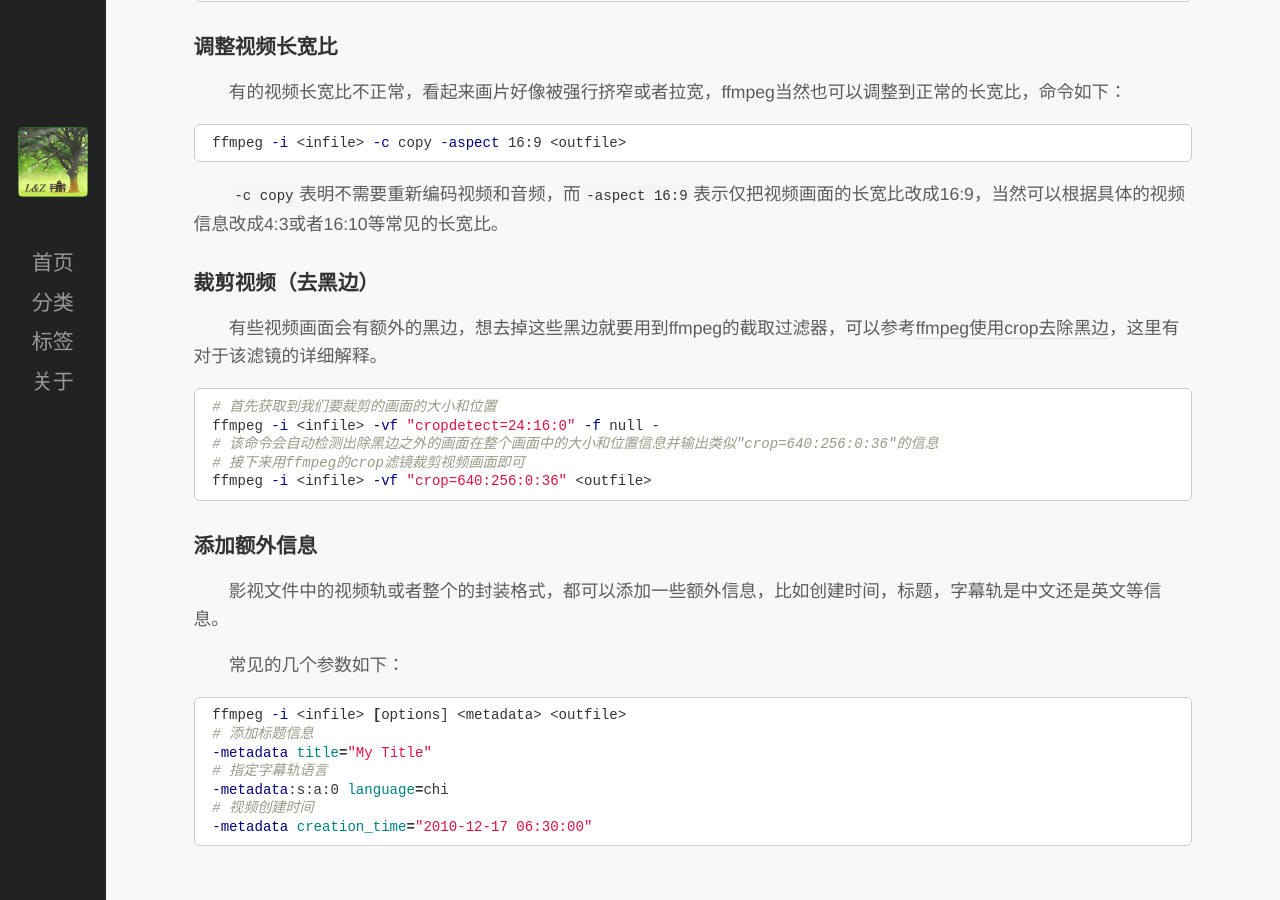
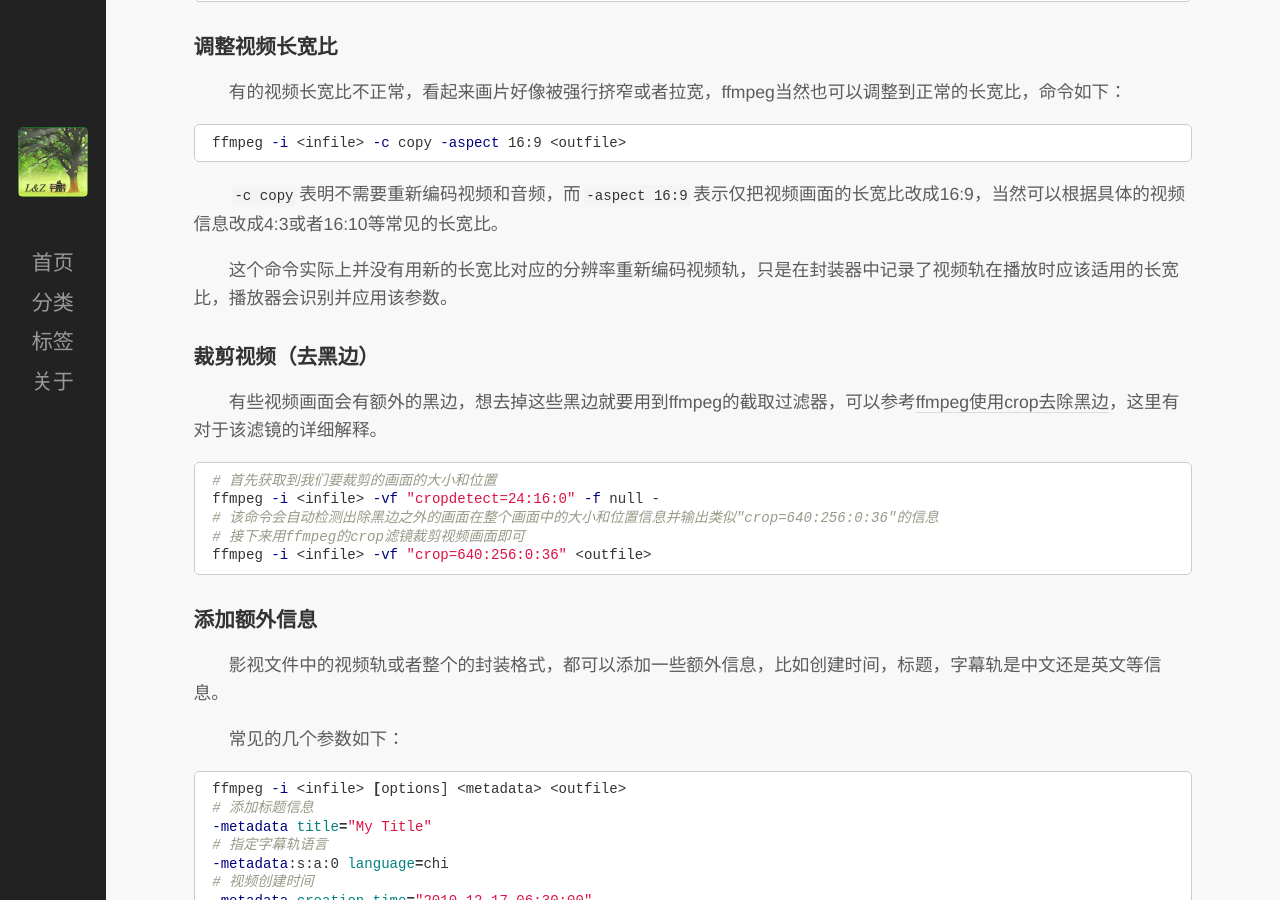
Before and after one commit to iceway/iceway.github.io, a Jekyll site: the page built from _posts/2017-08-15-ffmpeg-transfer-video.md, in a window 1280 px wide and 900 px high, scrolled down 5636 px. Built offline with Jekyll 4.4.1, drawn with Linux system fonts in a browser that asks for light colours; Markdown is read by kramdown in place of the engine named in the settings; comment, search, counter and statistics services are not loaded.

Commit message:
post: ffmpeg: add comments for aspect
Signed-off-by: Iceway Zhang <iceway.zhang@gmail.c>

```diff
--- a/_posts/2017-08-15-ffmpeg-transfer-video.md
+++ b/_posts/2017-08-15-ffmpeg-transfer-video.md
@@ -216,6 +216,8 @@ ffmpeg -i <infile> -c copy -aspect 16:9 <outfile>
 
 `-c copy`表明不需要重新编码视频和音频，而`-aspect 16:9`表示仅把视频画面的长宽比改成16:9，当然可以根据具体的视频信息改成4:3或者16:10等常见的长宽比。
 
+这个命令实际上并没有用新的长宽比对应的分辨率重新编码视频轨，只是在封装器中记录了视频轨在播放时应该适用的长宽比，播放器会识别并应用该参数。
+
 ### 裁剪视频（去黑边）
 
 有些视频画面会有额外的黑边，想去掉这些黑边就要用到ffmpeg的截取过滤器，可以参考[ffmpeg使用crop去除黑边](http://www.cnperler.com/?p=120)，这里有对于该滤镜的详细解释。
```
